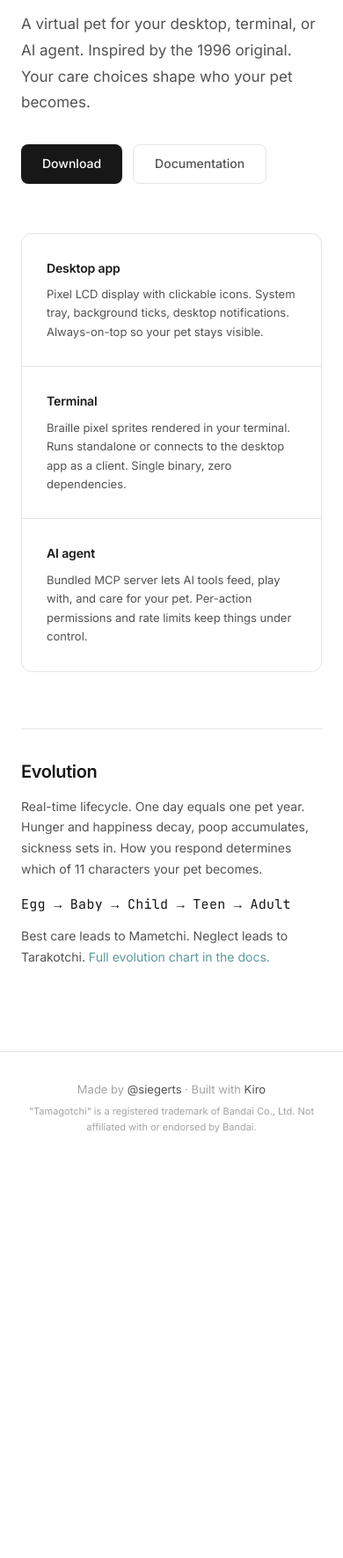
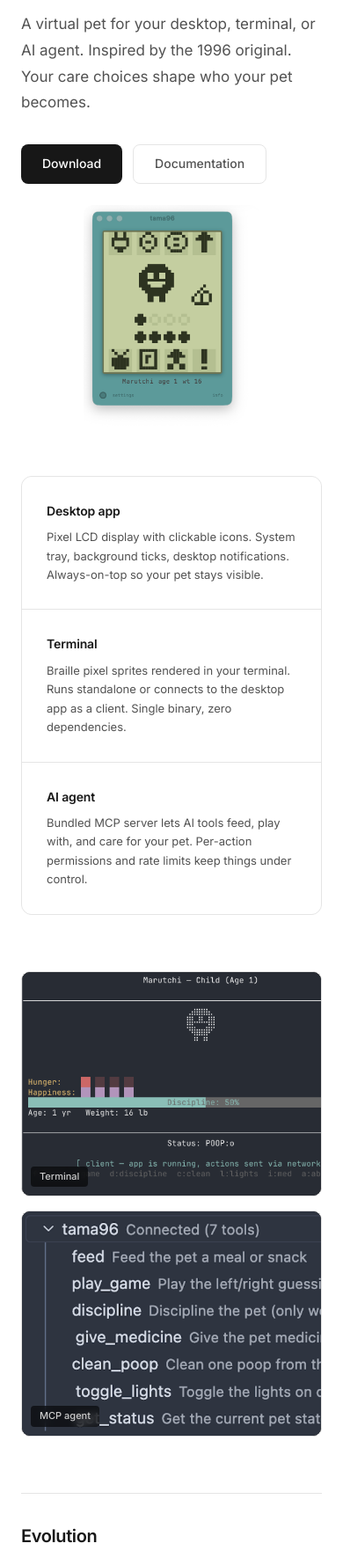
Before and after one commit to siegerts/tama96, an Astro site in the folder website/: page / in a window 390 px wide. Shown: the part 203-1974 px from the top of the page at 88% size. Before the commit the page ends 1525 px from the top, so only its background shows below. Built offline with nearby package versions, Linux system fonts and the light colour scheme; Astro itself is replaced by a stand-in of ours.

Commit message:
docs(website): Add product screenshots and enhance hero section layout
- Add four product screenshots (desktop, TUI, MCP, MCP tools) to public assets
- Restructure hero section with split layout: text on left, desktop screenshot on right
- Add showcase section displaying terminal and MCP agent interface screenshots
- Implement responsive grid layout for showcase images with labels
- Update hero typography and spacing for improved visual hierarchy
- Add media queries to stack layouts vertically on mobile devices
- Enhance visual presentation with bordered image containers and backdrop filters

```diff
--- a/website/src/pages/index.astro
+++ b/website/src/pages/index.astro
@@ -5,11 +5,18 @@ const base = import.meta.env.BASE_URL;
 
 <Base title="tama96 — virtual pet for your desktop">
   <section class="hero">
-    <h1>tama96</h1>
-    <p>A virtual pet for your desktop, terminal, or AI agent. Inspired by the 1996 original. Your care choices shape who your pet becomes.</p>
-    <div class="cta">
-      <a href={`${base}/download`} class="btn-primary">Download</a>
-      <a href={`${base}/docs`} class="btn-secondary">Documentation</a>
+    <div class="hero-split">
+      <div class="hero-text">
+        <h1>tama96</h1>
+        <p>A virtual pet for your desktop, terminal, or AI agent. Inspired by the 1996 original. Your care choices shape who your pet becomes.</p>
+        <div class="cta">
+          <a href={`${base}/download`} class="btn-primary">Download</a>
+          <a href={`${base}/docs`} class="btn-secondary">Documentation</a>
+        </div>
+      </div>
+      <div class="hero-img">
+        <img src={`${base}/tama96-desktop.png`} alt="tama96 desktop app" />
+      </div>
     </div>
   </section>
 
@@ -28,6 +35,19 @@ const base = import.meta.env.BASE_URL;
     </article>
   </section>
 
+  <section class="showcase">
+    <div class="showcase-secondary">
+      <div class="showcase-img">
+        <img src={`${base}/tama96-tui.png`} alt="tama96 terminal TUI" />
+        <span class="img-label">Terminal</span>
+      </div>
+      <div class="showcase-img">
+        <img src={`${base}/tama96-mcp-tools.png`} alt="tama96 MCP tools" />
+        <span class="img-label">MCP agent</span>
+      </div>
+    </div>
+  </section>
+
   <section class="evo">
     <h2>Evolution</h2>
     <p>Real-time lifecycle. One day equals one pet year. Hunger and happiness decay, poop accumulates, sickness sets in. How you respond determines which of 11 characters your pet becomes.</p>
@@ -39,20 +59,33 @@ const base = import.meta.env.BASE_URL;
     .hero {
       padding: 48px 0 56px;
     }
-    .hero h1 {
+    .hero-split {
+      display: flex;
+      align-items: center;
+      gap: 40px;
+    }
+    .hero-text { flex: 1; }
+    .hero-text h1 {
       font-family: 'JetBrains Mono', monospace;
       font-size: 42px;
       font-weight: 700;
       letter-spacing: -0.04em;
       margin-bottom: 16px;
     }
-    .hero p {
+    .hero-text p {
       font-size: 17px;
       color: var(--text-secondary);
       line-height: 1.75;
       max-width: 520px;
       margin-bottom: 32px;
     }
+    .hero-img {
+      flex-shrink: 0;
+      width: 240px;
+      border-radius: 12px;
+      overflow: hidden;
+    }
+    .hero-img img { width: 100%; display: block; }
     .cta { display: flex; gap: 12px; }
     .btn-primary {
       display: inline-flex;
@@ -104,7 +137,49 @@ const base = import.meta.env.BASE_URL;
       color: var(--text-secondary);
       line-height: 1.65;
     }
+    .screenshot {
+      width: 100%;
+      margin-top: 16px;
+      border-radius: 6px;
+      border: 1px solid var(--border);
+    }
 
+    .showcase { margin-bottom: 64px; }
+    .showcase-secondary {
+      display: grid;
+      grid-template-columns: 1fr 1fr;
+      gap: 16px;
+    }
+    .showcase-img {
+      border: 1px solid var(--border);
+      border-radius: 10px;
+      overflow: hidden;
+      background: #1e1e1e;
+      position: relative;
+      aspect-ratio: 4 / 3;
+    }
+    .showcase-img img {
+      width: 100%;
+      height: 100%;
+      display: block;
+      object-fit: cover;
+      object-position: top left;
+    }
+    .img-label {
+      position: absolute;
+      bottom: 10px;
+      left: 10px;
+      font-size: 11px;
+      font-weight: 500;
+      color: #ccc;
+      background: rgba(0,0,0,0.6);
+      padding: 3px 10px;
+      border-radius: 4px;
+      backdrop-filter: blur(4px);
+    }
+    @media (max-width: 640px) {
+      .showcase-secondary { grid-template-columns: 1fr; }
+    }
     .evo {
       padding-top: 32px;
       border-top: 1px solid var(--border);
@@ -131,8 +206,11 @@ const base = import.meta.env.BASE_URL;
     .small { font-size: 13px; color: var(--text-tertiary); }
 
     @media (max-width: 640px) {
+      .hero-split { flex-direction: column; gap: 24px; }
+      .hero-img { width: 200px; }
       .grid { grid-template-columns: 1fr; }
-      .hero h1 { font-size: 32px; }
+      .hero-text h1 { font-size: 32px; }
+      .showcase-secondary { grid-template-columns: 1fr; }
     }
   </style>
 </Base>
```
Also changed, not shown: website/public/tama96-desktop.png (added), website/public/tama96-mcp-tools.png (added), website/public/tama96-mcp.png (added), website/public/tama96-tui.png (added).
